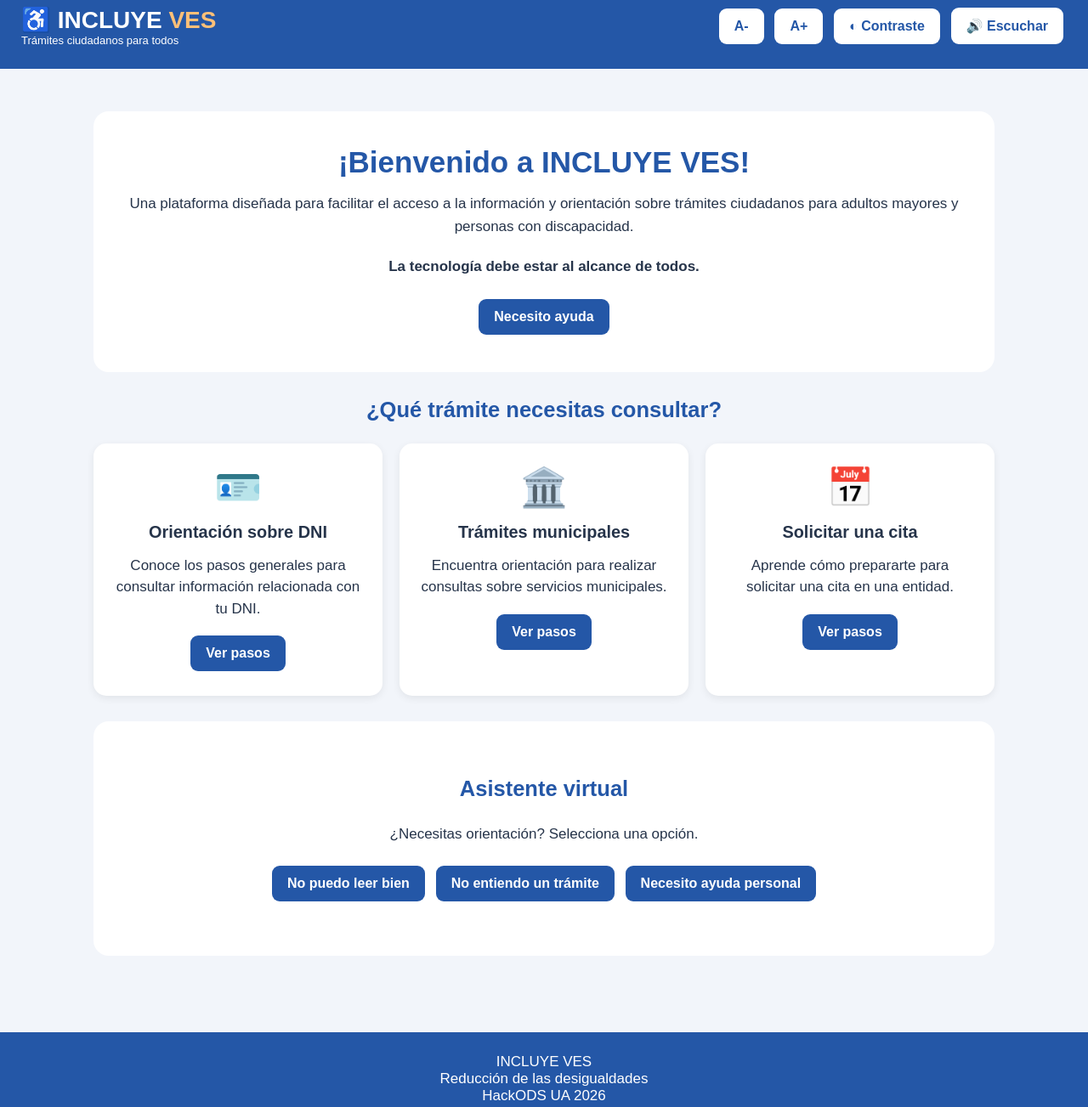
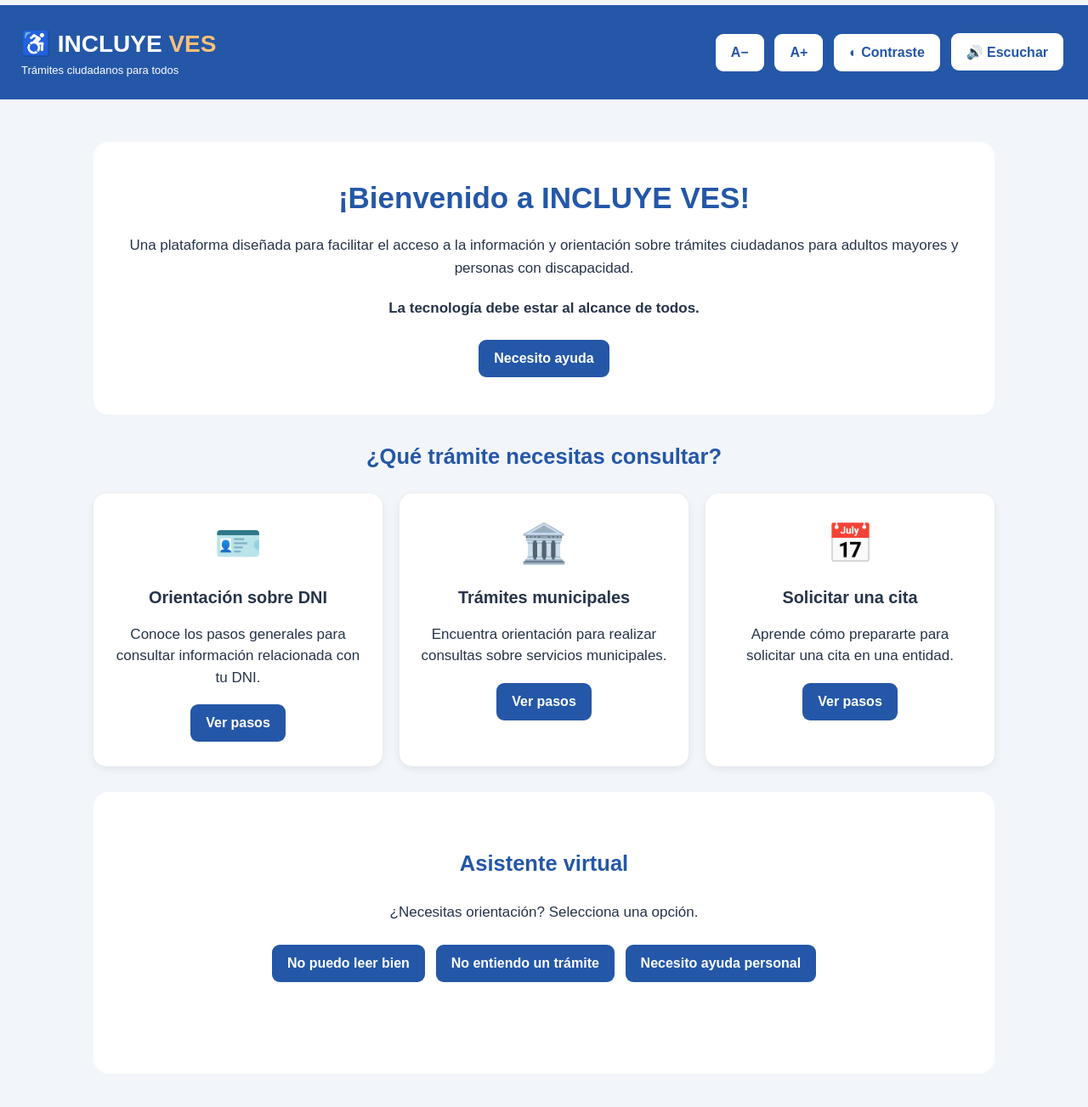
Before and after one commit to 72341764-arch/INCLUYE-_VES, a plain HTML site: page index.html in a window 1280 px wide. Shown: the part 20-1323 px from the top of the page at 85% size. Drawn offline with Linux system fonts and the light colour scheme.

Commit message:
Enhance accessibility features in index.html
Added meta description for accessibility and improved CSS variables for theming.

````diff
--- a/index.html
+++ b/index.html
@@ -1,11 +1,24 @@
+```html
 <!DOCTYPE html>
 <html lang="es">
 <head>
     <meta charset="UTF-8">
     <meta name="viewport" content="width=device-width, initial-scale=1.0">
+    <meta name="description" content="Orientación accesible sobre trámites ciudadanos para adultos mayores y personas con discapacidad.">
     <title>INCLUYE-VES</title>
 
     <style>
+        :root {
+            --azul: #2457a7;
+            --azul-oscuro: #173d79;
+            --dorado: #ffc078;
+            --fondo: #f2f5fa;
+            --texto: #26344a;
+            --blanco: #ffffff;
+            --contraste-fondo: #000000;
+            --contraste-panel: #151515;
+        }
+
         * {
             margin: 0;
             padding: 0;
@@ -14,14 +27,31 @@
 
         body {
             font-family: Arial, sans-serif;
-    background: #f2f5fa;
-    color: #26344a;
+            background: var(--fondo);
+            color: var(--texto);
             font-size: 17px;
+            line-height: 1.5;
+        }
+
+        .skip-link {
+            position: absolute;
+            left: -9999px;
+        }
+
+        .skip-link:focus {
+            left: 10px;
+            top: 10px;
+            z-index: 1000;
+            background: var(--blanco);
+            color: var(--azul);
+            padding: 10px;
+            border: 3px solid orange;
+            border-radius: 6px;
         }
 
         header {
-    background: #2457a7;
-    color: white;
+            background: var(--azul);
+            color: var(--blanco);
             padding: 25px;
             display: flex;
             justify-content: space-between;
@@ -36,10 +66,17 @@ header {
         }
 
         .logo span {
-    color: #ffc078;
+            color: var(--dorado);
         }
 
-button {
+        .subtitulo-logo {
+            font-size: 13px;
+            font-weight: normal;
+        }
+
+        button,
+        .btn {
+            min-height: 44px;
             padding: 12px 18px;
             border: none;
             border-radius: 9px;
@@ -47,15 +84,18 @@ button {
             font-size: 16px;
             font-weight: bold;
             margin: 4px;
+            font-family: inherit;
         }
 
-button:focus {
+        button:focus-visible,
+        a:focus-visible {
             outline: 3px solid orange;
+            outline-offset: 3px;
         }
 
         .accesibilidad button {
-    background: white;
-    color: #2457a7;
+            background: var(--blanco);
+            color: var(--azul);
         }
 
         .contenedor {
@@ -65,7 +105,7 @@ button:focus {
         }
 
         .bienvenida {
-    background: white;
+            background: var(--blanco);
             padding: 40px;
             border-radius: 18px;
             text-align: center;
@@ -73,7 +113,7 @@ button:focus {
         }
 
         .bienvenida h1 {
-    color: #2457a7;
+            color: var(--azul);
             font-size: 35px;
             margin-bottom: 15px;
         }
@@ -84,7 +124,7 @@ button:focus {
         }
 
         .titulo {
-    color: #2457a7;
+            color: var(--azul);
             margin: 25px 0;
             text-align: center;
         }
@@ -96,7 +136,7 @@ button:focus {
         }
 
         .tarjeta {
-    background: white;
+            background: var(--blanco);
             padding: 25px;
             border-radius: 15px;
             text-align: center;
@@ -117,17 +157,19 @@ button:focus {
         }
 
         .btn {
-    background: #2457a7;
-    color: white;
+            background: var(--azul);
+            color: var(--blanco);
+            display: inline-block;
+            text-decoration: none;
         }
 
         .btn:hover {
-    background: #173d79;
+            background: var(--azul-oscuro);
         }
 
         #resultado {
             display: none;
-    background: white;
+            background: var(--blanco);
             padding: 25px;
             margin-top: 25px;
             border-radius: 15px;
@@ -135,7 +177,7 @@ button:focus {
         }
 
         #resultado h2 {
-    color: #2457a7;
+            color: var(--azul);
             margin-bottom: 15px;
         }
 
@@ -143,24 +185,38 @@ button:focus {
             margin: 12px 0;
         }
 
+        .importante {
+            margin-top: 18px;
+        }
+
         footer {
-    background: #2457a7;
-    color: white;
+            background: var(--azul);
+            color: var(--blanco);
             text-align: center;
             padding: 25px;
             margin-top: 40px;
         }
 
+        .asistente {
+            margin-top: 30px;
+        }
+
+        #respuestaAsistente {
+            min-height: 24px;
+            margin-top: 20px;
+            font-weight: bold;
+        }
+
         .alto-contraste {
-    background: black;
-    color: white;
+            background: var(--contraste-fondo);
+            color: var(--blanco);
         }
 
         .alto-contraste .tarjeta,
         .alto-contraste .bienvenida,
         .alto-contraste #resultado {
-    background: #151515;
-    color: white;
+            background: var(--contraste-panel);
+            color: var(--blanco);
         }
 
         .alto-contraste h1,
@@ -169,7 +225,12 @@ footer {
             color: yellow;
         }
 
-@media(max-width: 750px) {
+        .alto-contraste .btn {
+            background: yellow;
+            color: black;
+        }
+
+        @media (max-width: 750px) {
             header {
                 flex-direction: column;
                 text-align: center;
@@ -183,153 +244,156 @@ footer {
                 padding: 25px;
             }
         }
+
+        @media (prefers-reduced-motion: reduce) {
+            * {
+                scroll-behavior: auto !important;
+            }
+        }
     </style>
 </head>
 
 <body>
+    <a class="skip-link" href="#contenido">Ir al contenido principal</a>
 
     <header>
         <div class="logo">
             ♿ INCLUYE <span>VES</span>
-        <div style="font-size:13px;font-weight:normal">
-            Trámites ciudadanos para todos
-        </div>
+            <div class="subtitulo-logo">Trámites ciudadanos para todos</div>
         </div>
 
-    <div class="accesibilidad">
-        <button onclick="cambiarTexto(-1)">A-</button>
-        <button onclick="cambiarTexto(1)">A+</button>
-        <button onclick="contraste()">◐ Contraste</button>
-        <button onclick="leerPagina()">🔊 Escuchar</button>
-    </div>
+        <nav class="accesibilidad" aria-label="Opciones de accesibilidad">
+            <button type="button" onclick="cambiarTexto(-1)" aria-label="Disminuir tamaño del texto">A−</button>
+            <button type="button" onclick="cambiarTexto(1)" aria-label="Aumentar tamaño del texto">A+</button>
+            <button type="button" id="botonContraste" onclick="contraste()" aria-pressed="false">◐ Contraste</button>
+            <button type="button" onclick="leerPagina()">🔊 Escuchar</button>
+        </nav>
     </header>
 
-<main class="contenedor">
-
-    <section class="bienvenida">
-        <h1>¡Bienvenido a INCLUYE VES!</h1>
+    <main id="contenido" class="contenedor">
+        <section class="bienvenida" aria-labelledby="titulo-bienvenida">
+            <h1 id="titulo-bienvenida">¡Bienvenido a INCLUYE VES!</h1>
 
             <p>
-            Una plataforma diseñada para facilitar el acceso
-            a la información y orientación sobre trámites
-            ciudadanos para adultos mayores y personas
+                Una plataforma diseñada para facilitar el acceso a la información
+                y orientación sobre trámites ciudadanos para adultos mayores y personas
                 con discapacidad.
             </p>
 
             <p><strong>La tecnología debe estar al alcance de todos.</strong></p>
 
-        <button class="btn"
-        onclick="mostrarAyuda()">
+            <button type="button" class="btn" onclick="mostrarAyuda()">
                 Necesito ayuda
             </button>
         </section>
 
-    <h2 class="titulo">
-        ¿Qué trámite necesitas consultar?
-    </h2>
+        <h2 class="titulo">¿Qué trámite necesitas consultar?</h2>
 
-    <section class="tarjetas">
-
+        <section class="tarjetas" aria-label="Guías de trámites">
             <article class="tarjeta">
-            <div class="icono">🪪</div>
+                <div class="icono" aria-hidden="true">🪪</div>
                 <h3>Orientación sobre DNI</h3>
-            <p>
-                Conoce los pasos generales para consultar
-                información relacionada con tu DNI.
-            </p>
-            <button class="btn"
-            onclick="mostrarTramite('dni')">
-                Ver pasos
-            </button>
+                <p>Conoce los pasos generales para consultar información relacionada con tu DNI.</p>
+                <button type="button" class="btn" onclick="mostrarTramite('dni')">Ver pasos</button>
             </article>
 
             <article class="tarjeta">
-            <div class="icono">🏛️</div>
+                <div class="icono" aria-hidden="true">🏛️</div>
                 <h3>Trámites municipales</h3>
-            <p>
-                Encuentra orientación para realizar
-                consultas sobre servicios municipales.
-            </p>
-            <button class="btn"
-            onclick="mostrarTramite('municipal')">
-                Ver pasos
-            </button>
+                <p>Encuentra orientación para realizar consultas sobre servicios municipales.</p>
+                <button type="button" class="btn" onclick="mostrarTramite('municipal')">Ver pasos</button>
             </article>
 
             <article class="tarjeta">
-            <div class="icono">📅</div>
+                <div class="icono" aria-hidden="true">📅</div>
                 <h3>Solicitar una cita</h3>
-            <p>
-                Aprende cómo prepararte para solicitar
-                una cita en una entidad.
-            </p>
-            <button class="btn"
-            onclick="mostrarTramite('cita')">
-                Ver pasos
-            </button>
+                <p>Aprende cómo prepararte para solicitar una cita en una entidad.</p>
+                <button type="button" class="btn" onclick="mostrarTramite('cita')">Ver pasos</button>
             </article>
-
         </section>
 
-    <section id="resultado" aria-live="polite">
+        <section id="resultado" aria-live="polite" aria-labelledby="tituloResultado" tabindex="-1">
             <h2 id="tituloResultado"></h2>
             <div id="contenidoResultado"></div>
-        <button class="btn" onclick="cerrarResultado()">
-            Cerrar
-        </button>
+            <button type="button" class="btn" onclick="cerrarResultado()">Cerrar</button>
         </section>
 
-    <section class="bienvenida" style="margin-top:30px">
-        <h2 class="titulo">Asistente virtual </h2>
+        <section class="bienvenida asistente" aria-labelledby="titulo-asistente">
+            <h2 id="titulo-asistente" class="titulo">Asistente virtual</h2>
+            <p>¿Necesitas orientación? Selecciona una opción.</p>
 
-        <p>
-            ¿Necesitas orientación? Selecciona una opción.
-        </p>
+            <button type="button" class="btn" onclick="asistente('lectura')">No puedo leer bien</button>
+            <button type="button" class="btn" onclick="asistente('tramite')">No entiendo un trámite</button>
+            <button type="button" class="btn" onclick="asistente('ayuda')">Necesito ayuda personal</button>
 
-        <button class="btn"
-        onclick="asistente('lectura')">
-            No puedo leer bien
-        </button>
-
-        <button class="btn"
-        onclick="asistente('tramite')">
-            No entiendo un trámite
-        </button>
-
-        <button class="btn"
-        onclick="asistente('ayuda')">
-            Necesito ayuda personal
-        </button>
-
-        <p id="respuestaAsistente" style="margin-top:20px"></p>
+            <p id="respuestaAsistente" aria-live="polite"></p>
         </section>
-
     </main>
 
     <footer>
-    <p>INCLUYE VES </p>
+        <p>INCLUYE VES</p>
         <p>Reducción de las desigualdades</p>
         <p>HackODS UA 2026</p>
     </footer>
 
     <script>
-
-
+        const MIN_FONT_SIZE = 14;
+        const MAX_FONT_SIZE = 27;
         let tamanio = 17;
 
+        const tramites = {
+            dni: {
+                titulo: "Orientación sobre DNI",
+                pasos: [
+                    "Identifica qué trámite relacionado con tu DNI necesitas.",
+                    "Consulta los requisitos en la página oficial de RENIEC.",
+                    "Verifica si necesitas solicitar una cita.",
+                    "Prepara los documentos indicados por la entidad."
+                ]
+            },
+            municipal: {
+                titulo: "Trámites municipales",
+                pasos: [
+                    "Identifica el trámite municipal que necesitas.",
+                    "Consulta los canales oficiales de la Municipalidad de Villa El Salvador.",
+                    "Verifica los requisitos, horarios y costos.",
+                    "Sigue las indicaciones de la entidad."
+                ]
+            },
+            cita: {
+                titulo: "Orientación para solicitar una cita",
+                pasos: [
+                    "Identifica la institución donde necesitas atención.",
+                    "Verifica si requiere una cita previa.",
+                    "Consulta el canal oficial para solicitarla.",
+                    "Guarda la fecha y hora de tu cita."
+                ]
+            }
+        };
+
         function cambiarTexto(valor) {
-    tamanio += valor;
-
-    if(tamanio < 14) tamanio = 14;
-    if(tamanio > 27) tamanio = 27;
+            tamanio = Math.min(
+                MAX_FONT_SIZE,
+                Math.max(MIN_FONT_SIZE, tamanio + valor)
+            );
 
             document.body.style.fontSize = tamanio + "px";
         }
 
-function contraste() {
-    document.body.classList.toggle("alto-contraste");
+        function actualizarContraste(activo) {
+            document.body.classList.toggle("alto-contraste", activo);
+
+            const boton = document.getElementById("botonContraste");
+            boton.setAttribute("aria-pressed", activo.toString());
+            localStorage.setItem("altoContraste", activo.toString());
         }
 
+        function contraste() {
+            const activo =
+                document.body.classList.contains("alto-contraste");
+
+            actualizarContraste(!activo);
+        }
 
         function leerPagina() {
             if (!("speechSynthesis" in window)) {
@@ -339,115 +403,97 @@ function leerPagina() {
 
             speechSynthesis.cancel();
 
-    let texto = document.querySelector("main").innerText;
-
-    let voz = new SpeechSynthesisUtterance(texto);
+            const texto = document.querySelector("main").innerText;
+            const voz = new SpeechSynthesisUtterance(texto);
 
             voz.lang = "es-PE";
-
             speechSynthesis.speak(voz);
         }
 
+        function mostrarTramite(tipo) {
+            const tramite = tramites[tipo];
 
-function mostrarTramite(tipo) {
-
-    let titulo = "";
-    let pasos = [];
-
-    if(tipo === "dni") {
-        titulo = "Orientación sobre DNI";
-
-        pasos = [
-            "Identifica qué trámite relacionado con tu DNI necesitas.",
-            "Consulta los requisitos en la página oficial de RENIEC.",
-            "Verifica si necesitas solicitar una cita.",
-            "Prepara los documentos indicados por la entidad."
-        ];
+            if (!tramite) {
+                return;
             }
 
-    if(tipo === "municipal") {
-        titulo = "Trámites municipales";
+            const resultado = document.getElementById("resultado");
+            const contenido = document.getElementById("contenidoResultado");
 
-        pasos = [
-            "Identifica el trámite municipal que necesitas.",
-            "Consulta los canales oficiales de la Municipalidad de Villa El Salvador.",
-            "Verifica los requisitos, horarios y costos.",
-            "Sigue las indicaciones de la entidad."
-        ];
-    }
+            document.getElementById("tituloResultado").textContent =
+                tramite.titulo;
 
-    if(tipo === "cita") {
-        titulo = "Orientación para solicitar una cita";
+            contenido.replaceChildren();
 
-        pasos = [
-            "Identifica la institución donde necesitas atención.",
-            "Verifica si requiere una cita previa.",
-            "Consulta el canal oficial para solicitarla.",
-            "Guarda la fecha y hora de tu cita."
-        ];
-    }
+            tramite.pasos.forEach((paso, indice) => {
+                const parrafo = document.createElement("p");
+                parrafo.className = "paso";
 
-    document.getElementById("tituloResultado").innerText = titulo;
+                const etiqueta = document.createElement("strong");
+                etiqueta.textContent = `Paso ${indice + 1}: `;
 
-    let contenido = "";
-
-    pasos.forEach((paso, i) => {
-        contenido += `
-            <p class="paso">
-                <strong>Paso ${i+1}:</strong> ${paso}
-            </p>
-        `;
+                parrafo.append(etiqueta, paso);
+                contenido.appendChild(parrafo);
             });
 
-    contenido += `
-        <p><strong>Importante:</strong>
-        Esta es una guía orientativa. Confirma los requisitos
-        vigentes con la institución correspondiente.</p>
-    `;
+            const importante = document.createElement("p");
+            importante.className = "importante";
 
-    document.getElementById("contenidoResultado").innerHTML = contenido;
+            const etiqueta = document.createElement("strong");
+            etiqueta.textContent = "Importante: ";
 
-    document.getElementById("resultado").style.display = "block";
+            importante.append(
+                etiqueta,
+                "Esta es una guía orientativa. Confirma los requisitos vigentes con la institución correspondiente."
+            );
 
-    document.getElementById("resultado").scrollIntoView({
-        behavior: "smooth"
+            contenido.appendChild(importante);
+            resultado.style.display = "block";
+            resultado.focus();
+
+            resultado.scrollIntoView({
+                behavior: window.matchMedia("(prefers-reduced-motion: reduce)")
+                    .matches
+                    ? "auto"
+                    : "smooth"
             });
         }
-
-
 
         function cerrarResultado() {
             document.getElementById("resultado").style.display = "none";
         }
 
+        function asistente(opcion) {
+            const respuestas = {
+                lectura:
+                    "Puedes aumentar las letras con el botón A+ o escuchar la página con el botón de audio.",
+                tramite:
+                    "Selecciona una de las guías de trámites para recibir instrucciones paso a paso.",
+                ayuda:
+                    "Puedes pedir orientación a una persona de confianza o acudir a los canales oficiales de atención."
+            };
 
-function asistente(opcion) {
-
-    let respuesta = "";
-
-    if(opcion === "lectura") {
-        respuesta = "Puedes aumentar las letras con el botón A+ o escuchar la página con el botón de audio.";
+            document.getElementById("respuestaAsistente").textContent =
+                respuestas[opcion] || "";
         }
 
-    if(opcion === "tramite") {
-        respuesta = "Selecciona una de las guías de trámites para recibir instrucciones paso a paso.";
+        function mostrarAyuda() {
+            document.getElementById("respuestaAsistente").textContent =
+                "¡Estamos para ayudarte! Selecciona una de las opciones del asistente virtual.";
+
+            document
+                .getElementById("respuestaAsistente")
+                .scrollIntoView({ behavior: "smooth", block: "center" });
         }
 
-    if(opcion === "ayuda") {
-        respuesta = "Puedes pedir orientación a una persona de confianza o acudir a los canales oficiales de atención.";
+        window.addEventListener("beforeunload", () => {
+            speechSynthesis.cancel();
+        });
+
+        if (localStorage.getItem("altoContraste") === "true") {
+            actualizarContraste(true);
         }
-
-    document.getElementById("respuestaAsistente").innerText = respuesta;
-}
-
-
-
-function mostrarAyuda() {
-    document.getElementById("respuestaAsistente").innerText =
-    "¡Estamos para ayudarte! Selecciona una de las opciones del asistente virtual.";
-}
-
     </script>
-
 </body>
-</html
+</html>
+```
````
Lines whose indentation alone changed are shown as unchanged.
